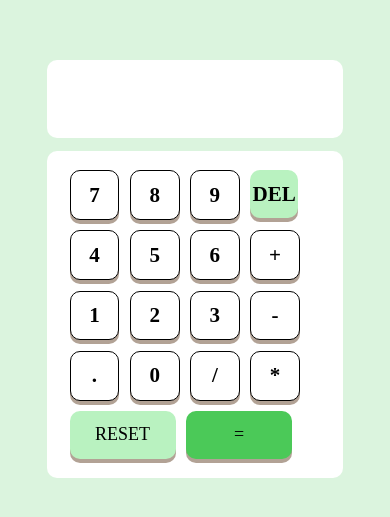
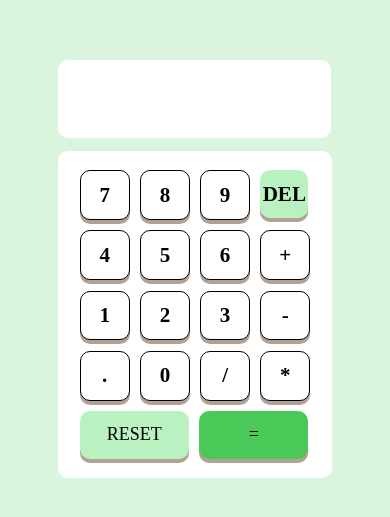
Before and after one commit to edwineas/Calculator, a plain HTML site: page index.html in a window 390 px wide. Shown: the part 153-670 px from the top of the page. Drawn offline with nearby package versions, Linux system fonts and the light colour scheme; a web font is replaced by a local one.

Commit message:
Update styles.css

```diff
--- a/styles.css
+++ b/styles.css
@@ -74,9 +74,11 @@ body {
         padding: 25px 28px;
         margin-bottom: 15px;
     }
+
     .bottom {
         padding: 14px 17px;
     }
+
     .btn {
         width: 68.37px;
         height: 68.37px;
@@ -84,21 +86,25 @@ body {
         font-size: 20px;
         margin: 10px;
     }
+
     .bb {
         width: 162.5px;
     }
 }
+
 @media screen and (max-width: 420px) {
     .top {
-        max-width: 239.250px;
+        max-width: 217.25px;
         min-height: 28px;
         font-size: 12px;
         padding: 25px 28px;
         margin-bottom: 13px;
     }
+
     .bottom {
         padding: 14px 17px;
     }
+
     .btn {
         width: 47.864px;
         height: 47.864px;
@@ -106,8 +112,9 @@ body {
         font-size: 18px;
         margin: 5.185px;
     }
+
     .bb {
-        width: 106.099px;
-height: 47.864px;
+        width: 109.099px;
+        height: 47.864px;
     }
 }
```
